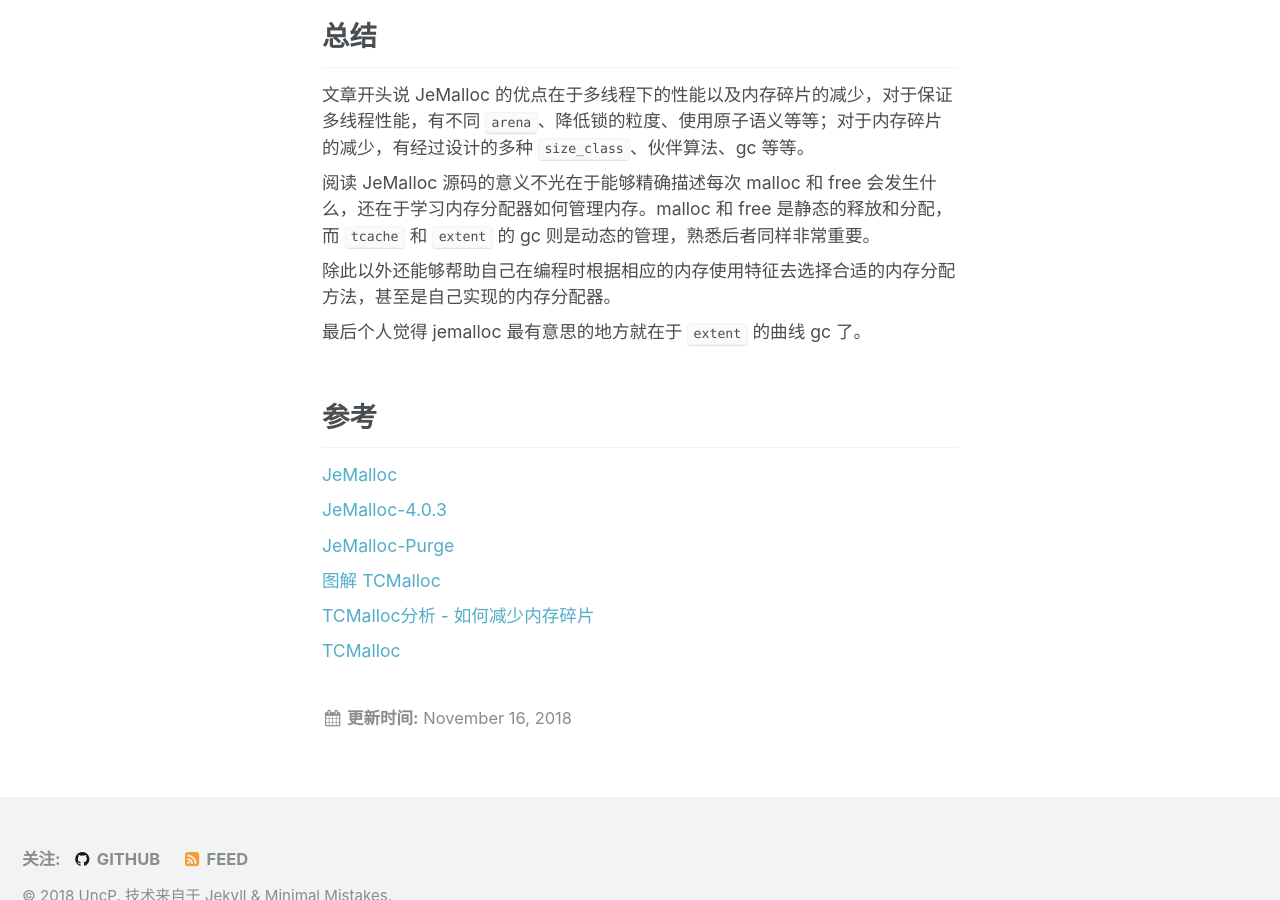
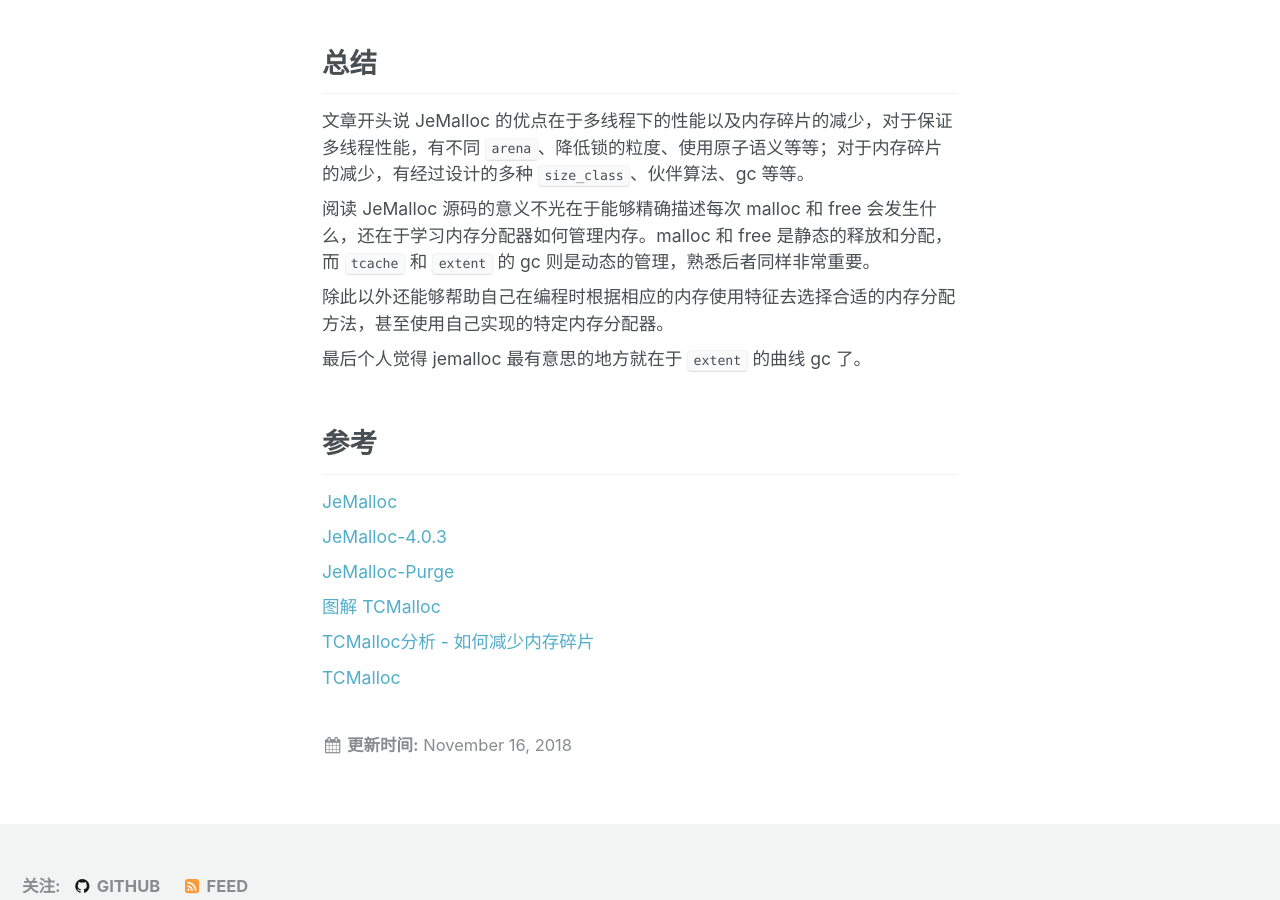
Before and after one commit to UncP/UncP.github.io, a Jekyll site: the page built from _posts/Allocator/2018-11-16-JeMalloc.md, in a window 1280 px wide and 900 px high, scrolled down 10578 px. Built offline with Jekyll 4.4.1, drawn with Linux system fonts in a browser that asks for light colours; some of the changed text lies outside the part shown.

Commit message:
jemalloc

```diff
--- a/_posts/Allocator/2018-11-16-JeMalloc.md
+++ b/_posts/Allocator/2018-11-16-JeMalloc.md
@@ -123,7 +123,7 @@ Thread Specific Data，每个线程独有，用于存放与这个线程相关的
 
 1. 通过 `bin->slabcur` 分配
 2. 从 `bin->slabs_nonfull` 中获取可使用的 `extent`
-3. 从 `arena->extents_dirty` 中回收 `extent`，回收方式为 ***best-fit***，即满足大小要求的**最小** `extent`，在 `arena->extents_dirty->bitmap` 中找到满足大小要求并且第一个非空 heap 的索引 `i`，然后从 `extents->heaps[i]` 中获取第一个 `extent`。由于 `extent` 可能较大，为了防止产生内存碎片，需要对 `extent` 进行分裂（伙伴算法）
+3. 从 `arena->extents_dirty` 中回收 `extent`，回收方式为 ***best-fit***，即满足大小要求的**最小** `extent`，在 `arena->extents_dirty->bitmap` 中找到满足大小要求并且第一个非空 heap 的索引 `i`，然后从 `extents->heaps[i]` 中获取第一个 `extent`。由于 `extent` 可能较大，为了防止产生内存碎片，需要对 `extent` 进行分裂（伙伴算法），然后将分裂后不使用的 `extent` 放回 `extents_dirty` 中
 4. 从 `arena->extents_muzzy` 中回收 `extent`，回收方式为 ***first-fit***，即满足大小要求且**序列号最小地址最低（最旧）**的 `extent`，遍历每个满足大小要求并且非空的 `arena->extents_dirty->bitmap`，获取其对应 `extents->heaps` 中第一个 `extent`，然后进行比较，找到最旧的 `extent`，之后仍然需要分裂
 5. 从 `arena->extents_retained` 中回收 `extent`，回收方式与 `extents_muzzy` 相同
 6. 尝试通过 `mmap` 向内核获取所需的 `extent` 内存，并且在 `rtree` 中注册新 `extent` 的信息
@@ -289,7 +289,7 @@ JeMalloc 保证内部碎片在20%左右。对于绝大多数 `size_class` 来说
 
 阅读 JeMalloc 源码的意义不光在于能够精确描述每次 malloc 和 free 会发生什么，还在于学习内存分配器如何管理内存。malloc 和 free 是静态的释放和分配，而 `tcache` 和 `extent` 的 gc 则是动态的管理，熟悉后者同样非常重要。
 
-除此以外还能够帮助自己在编程时根据相应的内存使用特征去选择合适的内存分配方法，甚至是自己实现的内存分配器。
+除此以外还能够帮助自己在编程时根据相应的内存使用特征去选择合适的内存分配方法，甚至使用自己实现的特定内存分配器。
 
 最后个人觉得 jemalloc 最有意思的地方就在于 `extent` 的曲线 gc 了。
 
```
Also changed, not shown: other parts of _posts/Allocator/2018-11-16-JeMalloc.md (+1 -1 lines).
